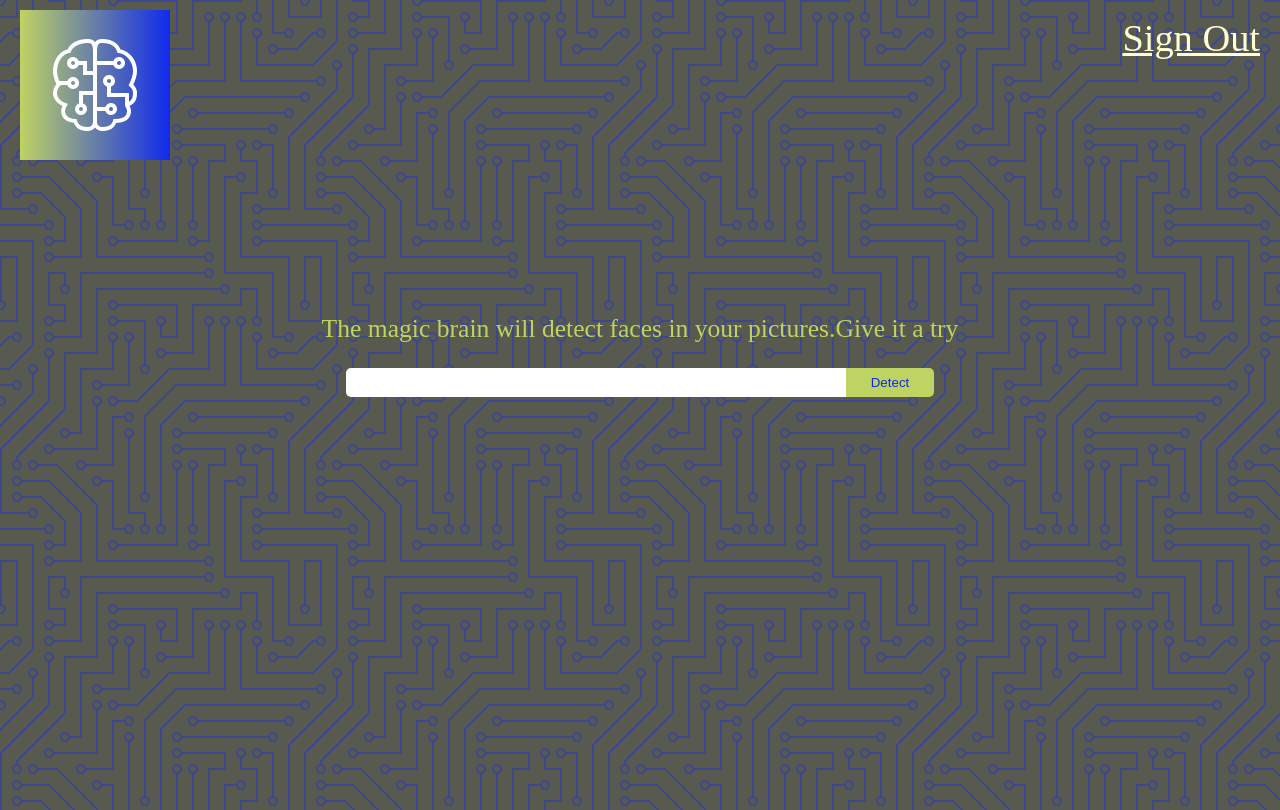
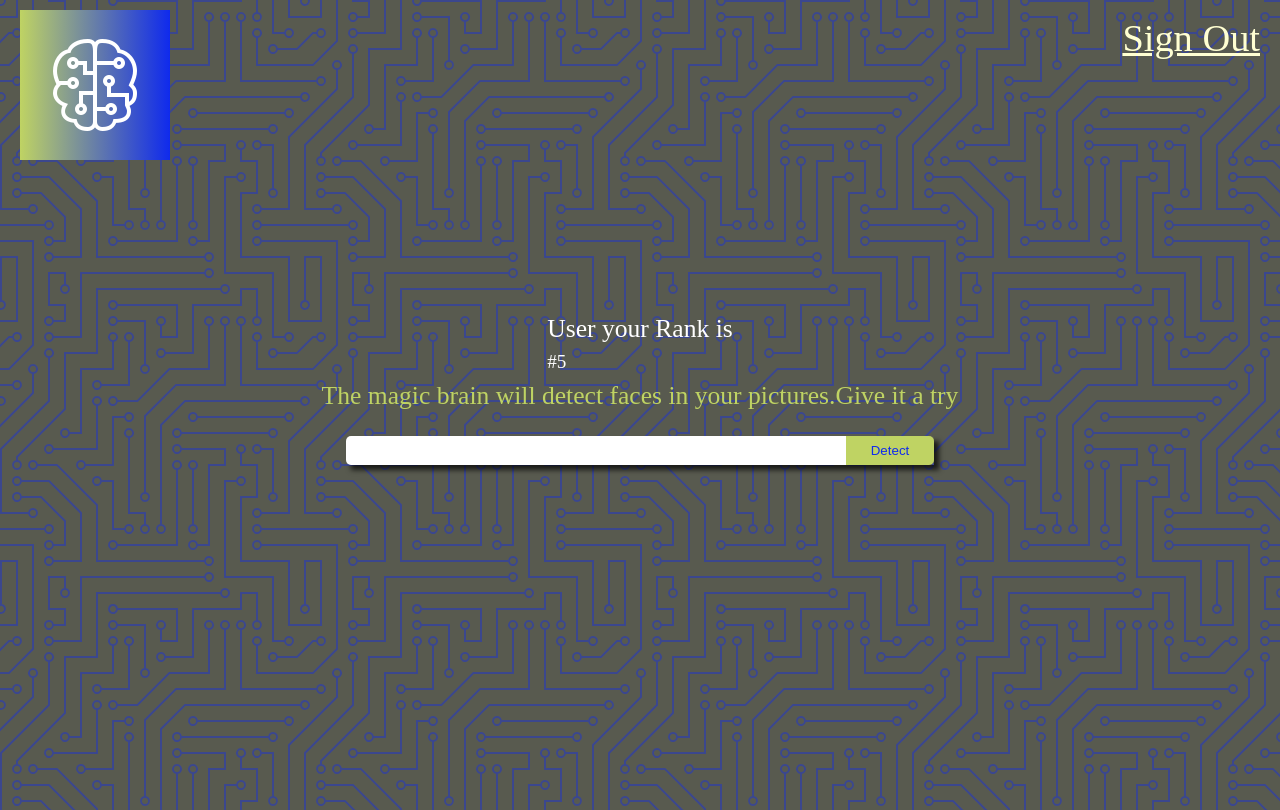
Before and after one commit to steffFrank/face-recognition-app, a React (Create React App) app: page / in a window 1280 px wide. Built offline with nearby package versions, Linux system fonts and the light colour scheme.

Commit message:
feat: Add the rank component

```diff
--- a/src/Components/Input/Input.js
+++ b/src/Components/Input/Input.js
@@ -1,10 +1,11 @@
 import React from "react";
 import "./input.css";
-
+import { Rank } from "../Rank/Rank";
 
 export const Input = () => {
     return (
         <div className="form">
+            <Rank />
             <p>The magic brain will detect faces in your pictures.Give it a try</p>
             <div>
                 <input className="form__input"></input>
--- a/src/Components/Input/input.css
+++ b/src/Components/Input/input.css
@@ -6,6 +6,9 @@
     align-items: center;
 }
 
+.form > div:nth-of-type(2) {
+    box-shadow: 5px 5px 5px rgba(0, 0, 0, 0.7);
+}
 .form__input {
     width: min(500px, 70vw);
     padding: 7px;
@@ -15,6 +18,7 @@
 
 .form__input:focus {
     outline: none;
+    box-shadow: 7px 7px 7px rgba(0, 0, 0, 0.8);
 }
 
 .form__button {
--- /dev/null
+++ b/src/Components/Rank/Rank.js
@@ -0,0 +1,12 @@
+import React from "react";
+import "./rank.css";
+
+
+export const Rank = () => {
+    return (
+        <div className="rank">
+            <h1>User your Rank is</h1>
+            <h2>#5</h2>
+        </div>
+    )
+}
--- /dev/null
+++ b/src/Components/Rank/rank.css
@@ -0,0 +1,11 @@
+.rank {
+    color: white;
+}
+
+.rank h1 {
+    font-size: clamp(1.5rem, 2vw, 3rem);
+}
+
+.rank h2 {
+    font-size: clamp(1.2rem, 1.5vw, 2rem);
+}
```
